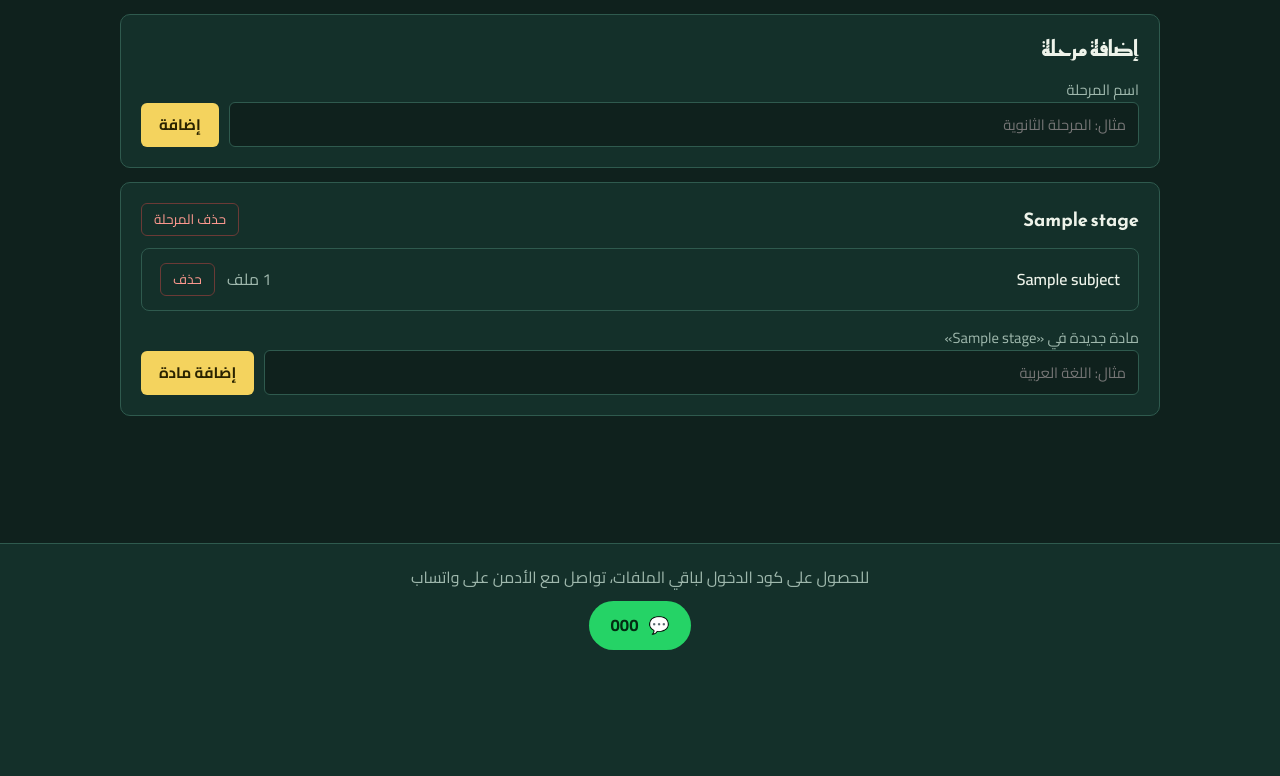
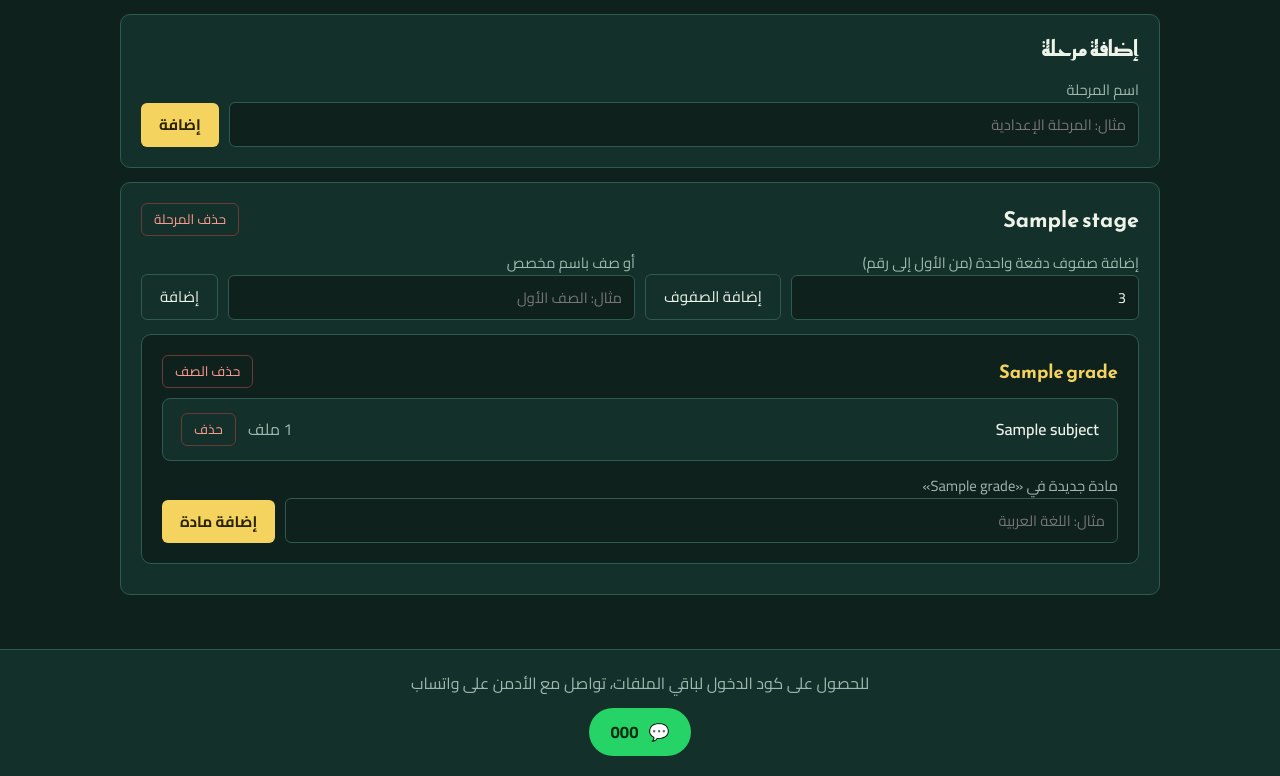
Before and after one commit to rehammohamed2087-lang/html-viewer-app, a Django app: page /panel/structure/ in a window 1280 px wide. Shown: the part 130-906 px from the top of the page. Before the commit the page ends 780 px from the top, so only its background shows below. Run offline with Django 4.2, Linux system fonts and the light colour scheme; a user stored in the database is signed in; tables that the repository leaves empty hold one stand-in row (values such as "Sample post").

Commit message:
add grades level

```diff
--- a/viewer/admin.py
+++ b/viewer/admin.py
@@ -1,8 +1,9 @@
 from django.contrib import admin
 
-from .models import AccessCode, HtmlPage, SiteSettings, Stage, Subject
+from .models import AccessCode, Grade, HtmlPage, SiteSettings, Stage, Subject
 
 admin.site.register(Stage)
+admin.site.register(Grade)
 admin.site.register(Subject)
 admin.site.register(SiteSettings)
 
@@ -10,7 +11,7 @@ admin.site.register(SiteSettings)
 @admin.register(HtmlPage)
 class HtmlPageAdmin(admin.ModelAdmin):
     list_display = ("title", "subject", "is_free", "uploaded_at")
-    list_filter = ("is_free", "subject__stage")
+    list_filter = ("is_free", "subject__grade__stage")
     exclude = ("content",)
 
 
--- a/viewer/templates/viewer/base.html
+++ b/viewer/templates/viewer/base.html
@@ -73,6 +73,7 @@
 
     .stage-sec { padding:22px 0 8px; }
     .stage-sec h2 { font-size:1.6rem; margin:0 0 14px; padding-bottom:8px; border-bottom:1px solid var(--line); }
+    .grade-title { font-size:1.2rem; margin:20px 0 10px; color:var(--yellow); }
     .grid { display:grid; grid-template-columns:repeat(auto-fill,minmax(210px,1fr)); gap:14px; }
     .tile { display:flex; flex-direction:column; gap:2px; padding:18px; border:2px dashed var(--line); border-radius:10px;
             text-decoration:none; color:var(--chalk); transition:border-color .15s, background .15s; }
--- a/viewer/templates/viewer/page.html
+++ b/viewer/templates/viewer/page.html
@@ -5,7 +5,7 @@
   <div class="viewer-bar">
     <div class="crumbs">
       <a href="{% url 'home' %}">الرئيسية</a>
-      {% if page.subject %} › {{ page.subject.stage.name }} › <a href="{% url 'subject' page.subject.pk %}">{{ page.subject.name }}</a>{% endif %}
+      {% if page.subject %} › {{ page.subject.grade.stage.name }} › {{ page.subject.grade.name }} › <a href="{% url 'subject' page.subject.pk %}">{{ page.subject.name }}</a>{% endif %}
       › {{ page.title }}
     </div>
     {% if page.is_free %}<span class="tag">مجاني</span>{% endif %}
--- a/viewer/templates/viewer/panel/structure.html
+++ b/viewer/templates/viewer/panel/structure.html
@@ -1,5 +1,5 @@
 {% extends "viewer/base.html" %}
-{% block title %}المراحل والمواد{% endblock %}
+{% block title %}المراحل والصفوف والمواد{% endblock %}
 {% block content %}
 <div class="wrap">
   {% include "viewer/panel/_nav.html" with active="structure" %}
@@ -9,14 +9,14 @@
     <form method="post" class="formrow">
       {% csrf_token %}
       <input type="hidden" name="action" value="add_stage">
-      <label>اسم المرحلة <input type="text" name="name" maxlength="100" required placeholder="مثال: المرحلة الثانوية"></label>
+      <label>اسم المرحلة <input type="text" name="name" maxlength="100" required placeholder="مثال: المرحلة الإعدادية"></label>
       <button class="btn">إضافة</button>
     </form>
     {% if not stages %}
     <form method="post" style="margin-top:12px">
       {% csrf_token %}
       <input type="hidden" name="action" value="seed">
-      <button class="btn ghost small">أو أضف المراحل الافتراضية (ابتدائي / إعدادي / ثانوي)</button>
+      <button class="btn ghost small">أو أضف الافتراضي: الابتدائية (6 صفوف) + الإعدادية (3) + الثانوية (3)</button>
     </form>
     {% endif %}
   </section>
@@ -24,14 +24,39 @@
   {% for stage in stages %}
   <section class="card">
     <div style="display:flex;align-items:center;gap:10px">
-      <h3 style="flex:1;margin:0">{{ stage.name }}</h3>
-      <form method="post" onsubmit="return confirm('حذف المرحلة وكل موادها؟')">{% csrf_token %}
+      <h2 style="flex:1;margin:0">{{ stage.name }}</h2>
+      <form method="post" onsubmit="return confirm('حذف المرحلة وكل صفوفها ومواده؟')">{% csrf_token %}
         <input type="hidden" name="action" value="delete_stage"><input type="hidden" name="id" value="{{ stage.pk }}">
         <button class="btn danger small">حذف المرحلة</button>
       </form>
     </div>
-    <div class="rows" style="padding:12px 0 0">
-      {% for s in stage.subjects.all %}
+
+    <div class="formrow" style="margin:14px 0">
+      <form method="post" class="formrow" style="flex:1 1 260px">
+        {% csrf_token %}
+        <input type="hidden" name="action" value="add_grades"><input type="hidden" name="stage" value="{{ stage.pk }}">
+        <label>إضافة صفوف دفعة واحدة (من الأول إلى رقم) <input type="number" name="count" min="1" max="12" value="3" required></label>
+        <button class="btn ghost">إضافة الصفوف</button>
+      </form>
+      <form method="post" class="formrow" style="flex:1 1 260px">
+        {% csrf_token %}
+        <input type="hidden" name="action" value="add_grade"><input type="hidden" name="stage" value="{{ stage.pk }}">
+        <label>أو صف باسم مخصص <input type="text" name="name" maxlength="100" required placeholder="مثال: الصف الأول"></label>
+        <button class="btn ghost">إضافة</button>
+      </form>
+    </div>
+
+    {% for g in stage.grades.all %}
+    <div class="card" style="background:var(--board);margin:10px 0">
+      <div style="display:flex;align-items:center;gap:10px">
+        <h3 style="flex:1;margin:0;color:var(--yellow)">{{ g.name }}</h3>
+        <form method="post" onsubmit="return confirm('حذف هذا الصف وكل موادّه؟')">{% csrf_token %}
+          <input type="hidden" name="action" value="delete_grade"><input type="hidden" name="id" value="{{ g.pk }}">
+          <button class="btn danger small">حذف الصف</button>
+        </form>
+      </div>
+      <div class="rows" style="padding:10px 0 0">
+        {% for s in g.subjects.all %}
           <div class="row">
             <span class="name">{{ s.name }}</span>
             <span class="muted">{{ s.n }} ملف</span>
@@ -44,12 +69,16 @@
           <p class="muted" style="margin:0">لا توجد مواد بعد.</p>
         {% endfor %}
       </div>
-    <form method="post" class="formrow" style="margin-top:14px">
+      <form method="post" class="formrow" style="margin-top:12px">
         {% csrf_token %}
-      <input type="hidden" name="action" value="add_subject"><input type="hidden" name="stage" value="{{ stage.pk }}">
-      <label>مادة جديدة في «{{ stage.name }}» <input type="text" name="name" maxlength="100" required placeholder="مثال: اللغة العربية"></label>
+        <input type="hidden" name="action" value="add_subject"><input type="hidden" name="grade" value="{{ g.pk }}">
+        <label>مادة جديدة في «{{ g.name }}» <input type="text" name="name" maxlength="100" required placeholder="مثال: اللغة العربية"></label>
         <button class="btn">إضافة مادة</button>
       </form>
+    </div>
+    {% empty %}
+      <p class="muted">لا توجد صفوف بعد. أضفها من الأعلى.</p>
+    {% endfor %}
   </section>
   {% endfor %}
 </div>
--- a/viewer/templates/viewer/subject.html
+++ b/viewer/templates/viewer/subject.html
@@ -2,7 +2,7 @@
 {% block title %}{{ subject.name }} — {{ site.site_name }}{% endblock %}
 {% block content %}
 <div class="wrap">
-  <div class="crumbs"><a href="{% url 'home' %}">الرئيسية</a> › {{ subject.stage.name }}</div>
+  <div class="crumbs"><a href="{% url 'home' %}">الرئيسية</a> › {{ subject.grade.stage.name }} › {{ subject.grade.name }}</div>
   <h1 class="page-title">{{ subject.name }}</h1>
   <div class="rows">
     {% for p in pages %}
--- a/viewer/views.py
+++ b/viewer/views.py
@@ -17,13 +17,32 @@ from django.views.decorators.http import require_POST
 
 from .access import has_access
 from .forms import (
-    CodeCreateForm, FileEditForm, StageForm, SettingsForm, SubjectForm, UploadForm, read_html_file,
+    CodeCreateForm, FileEditForm, GradeForm, StageForm, SettingsForm, SubjectForm, UploadForm,
+    read_html_file,
 )
-from .models import AccessCode, HtmlPage, SiteSettings, Stage, Subject
+from .models import AccessCode, Grade, HtmlPage, SiteSettings, Stage, Subject
 
 staff_only = staff_member_required(login_url="login")
 
-DEFAULT_STAGES = ["المرحلة الابتدائية", "المرحلة الإعدادية", "المرحلة الثانوية"]
+# (اسم المرحلة، عدد الصفوف)
+DEFAULT_STAGES = [("المرحلة الابتدائية", 6), ("المرحلة الإعدادية", 3), ("المرحلة الثانوية", 3)]
+ORDINALS = ["الأول", "الثاني", "الثالث", "الرابع", "الخامس", "السادس",
+            "السابع", "الثامن", "التاسع", "العاشر", "الحادي عشر", "الثاني عشر"]
+
+
+def _add_grades(stage, count):
+    """بيضيف «الصف الأول» ... حتى العدد المطلوب، ويتخطى الموجود."""
+    existing = set(stage.grades.values_list("name", flat=True))
+    order = stage.grades.aggregate(m=Max("order"))["m"] or 0
+    added = 0
+    for i in range(min(count, len(ORDINALS))):
+        name = f"الصف {ORDINALS[i]}"
+        if name in existing:
+            continue
+        order += 1
+        Grade.objects.create(stage=stage, name=name, order=order)
+        added += 1
+    return added
 
 
 def _flash_errors(request, form):
@@ -44,24 +63,24 @@ def home(request):
     if legacy.isdigit():
         return redirect("page", pk=int(legacy))
     stages = Stage.objects.prefetch_related(
-        Prefetch("subjects", queryset=Subject.objects.annotate(n=Count("pages")))
+        Prefetch("grades__subjects", queryset=Subject.objects.annotate(n=Count("pages")))
     )
     free_page = (
         HtmlPage.objects.filter(is_free=True)
-        .select_related("subject__stage").defer("content").first()
+        .select_related("subject__grade__stage").defer("content").first()
     )
     return render(request, "viewer/home.html", {"stages": stages, "free_page": free_page})
 
 
 def subject_view(request, pk):
-    subject = get_object_or_404(Subject.objects.select_related("stage"), pk=pk)
+    subject = get_object_or_404(Subject.objects.select_related("grade__stage"), pk=pk)
     pages = subject.pages.defer("content")
     return render(request, "viewer/subject.html", {"subject": subject, "pages": pages})
 
 
 def page_view(request, pk):
     page = get_object_or_404(
-        HtmlPage.objects.select_related("subject__stage").defer("content"), pk=pk
+        HtmlPage.objects.select_related("subject__grade__stage").defer("content"), pk=pk
     )
     free_page = None
     allowed = has_access(request, page)
@@ -127,11 +146,15 @@ def lock(request):
 @staff_only
 def panel(request):
     stages = Stage.objects.prefetch_related(
-        Prefetch("subjects__pages", queryset=HtmlPage.objects.defer("content"))
+        Prefetch("grades__subjects__pages", queryset=HtmlPage.objects.defer("content"))
     )
     structure = [
         {"id": st.id, "name": st.name,
-         "subjects": [{"id": su.id, "name": su.name} for su in st.subjects.all()]}
+         "grades": [
+             {"id": g.id, "name": g.name,
+              "subjects": [{"id": su.id, "name": su.name} for su in g.subjects.all()]}
+             for g in st.grades.all()
+         ]}
         for st in stages
     ]
     orphans = HtmlPage.objects.filter(subject__isnull=True).defer("content")
@@ -222,11 +245,25 @@ def panel_structure(request):
                 messages.success(request, f"تمت إضافة «{obj.name}».")
             else:
                 _flash_errors(request, form)
+        elif action == "add_grade":
+            form = GradeForm(request.POST)
+            if form.is_valid():
+                obj = form.save(commit=False)
+                obj.order = (Grade.objects.filter(stage=obj.stage).aggregate(m=Max("order"))["m"] or 0) + 1
+                obj.save()
+                messages.success(request, f"تمت إضافة «{obj.name}».")
+            else:
+                _flash_errors(request, form)
+        elif action == "add_grades":
+            stage = get_object_or_404(Stage, pk=_int(request.POST.get("stage")))
+            count = min(max(_int(request.POST.get("count")), 1), len(ORDINALS))
+            added = _add_grades(stage, count)
+            messages.success(request, f"تمت إضافة {added} صف." if added else "الصفوف موجودة بالفعل.")
         elif action == "add_subject":
             form = SubjectForm(request.POST)
             if form.is_valid():
                 obj = form.save(commit=False)
-                obj.order = (Subject.objects.filter(stage=obj.stage).aggregate(m=Max("order"))["m"] or 0) + 1
+                obj.order = (Subject.objects.filter(grade=obj.grade).aggregate(m=Max("order"))["m"] or 0) + 1
                 obj.save()
                 messages.success(request, f"تمت إضافة المادة «{obj.name}».")
             else:
@@ -238,6 +275,13 @@ def panel_structure(request):
                 messages.success(request, "تم حذف المرحلة.")
             except ProtectedError:
                 messages.error(request, "لا يمكن حذف مرحلة بها ملفات. انقل الملفات أو احذفها أولاً.")
+        elif action == "delete_grade":
+            grade = get_object_or_404(Grade, pk=_int(request.POST.get("id")))
+            try:
+                grade.delete()
+                messages.success(request, "تم حذف الصف.")
+            except ProtectedError:
+                messages.error(request, "لا يمكن حذف صف به ملفات. انقل الملفات أو احذفها أولاً.")
         elif action == "delete_subject":
             subject = get_object_or_404(Subject, pk=_int(request.POST.get("id")))
             try:
@@ -246,13 +290,13 @@ def panel_structure(request):
             except ProtectedError:
                 messages.error(request, "لا يمكن حذف مادة بها ملفات. انقل الملفات أو احذفها أولاً.")
         elif action == "seed" and not Stage.objects.exists():
-            for i, name in enumerate(DEFAULT_STAGES, start=1):
-                Stage.objects.create(name=name, order=i)
-            messages.success(request, "تمت إضافة المراحل الافتراضية.")
+            for i, (name, count) in enumerate(DEFAULT_STAGES, start=1):
+                _add_grades(Stage.objects.create(name=name, order=i), count)
+            messages.success(request, "تمت إضافة المراحل والصفوف الافتراضية.")
         return redirect("panel_structure")
 
     stages = Stage.objects.prefetch_related(
-        Prefetch("subjects", queryset=Subject.objects.annotate(n=Count("pages")))
+        Prefetch("grades__subjects", queryset=Subject.objects.annotate(n=Count("pages")))
     )
     return render(request, "viewer/panel/structure.html", {"stages": stages})
 
```
Also changed, not shown: viewer/forms.py (+13 -7 lines), viewer/models.py (+20 -4 lines), viewer/templates/viewer/home.html (+12 -3 lines), viewer/templates/viewer/panel/dashboard.html (+51 -21 lines), README.md, viewer/migrations/0003_grade.py (added), viewer/migrations/0004_move_subjects_to_grades.py (added), viewer/migrations/0005_subject_grade_required.py (added). Lines whose indentation alone changed are shown as unchanged.
